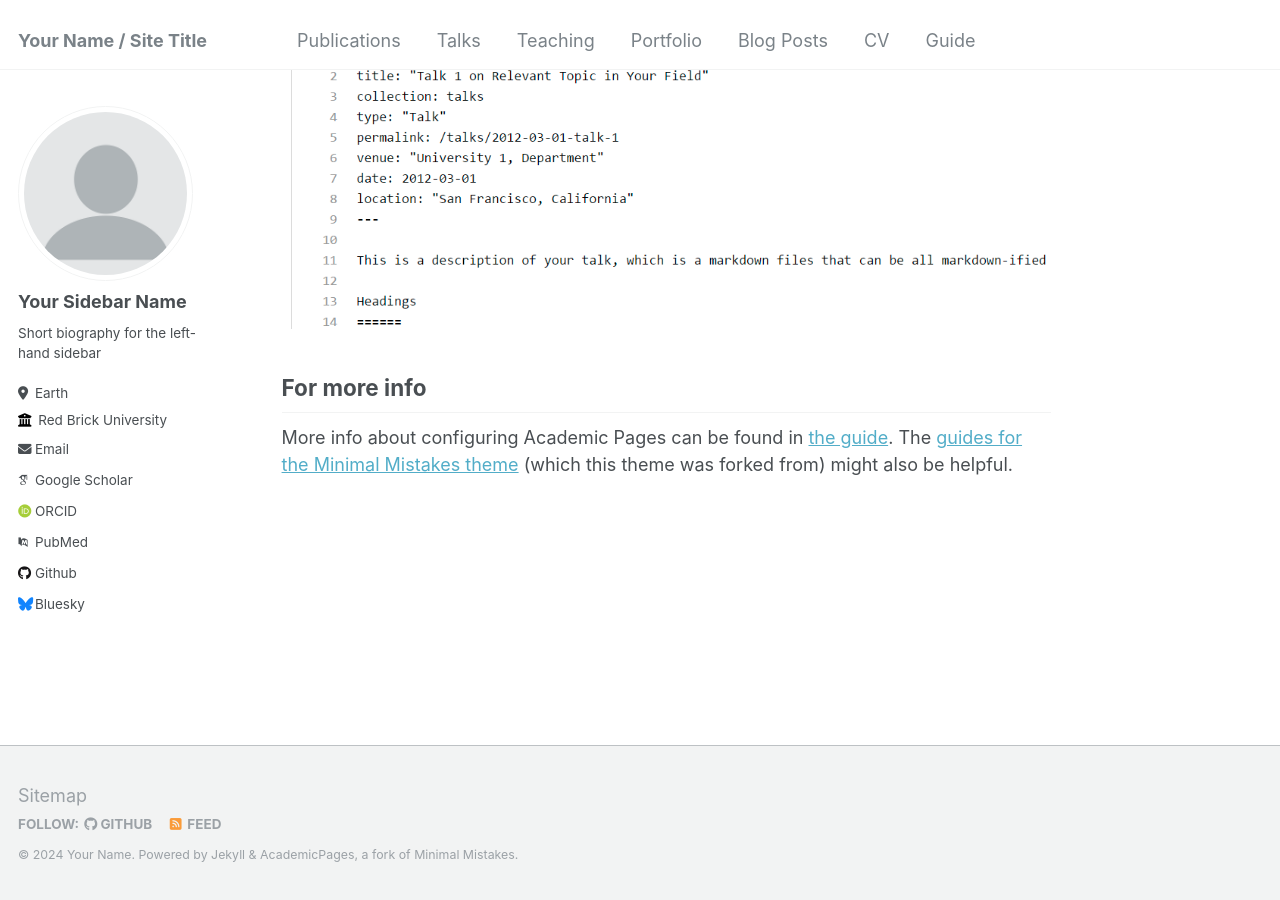
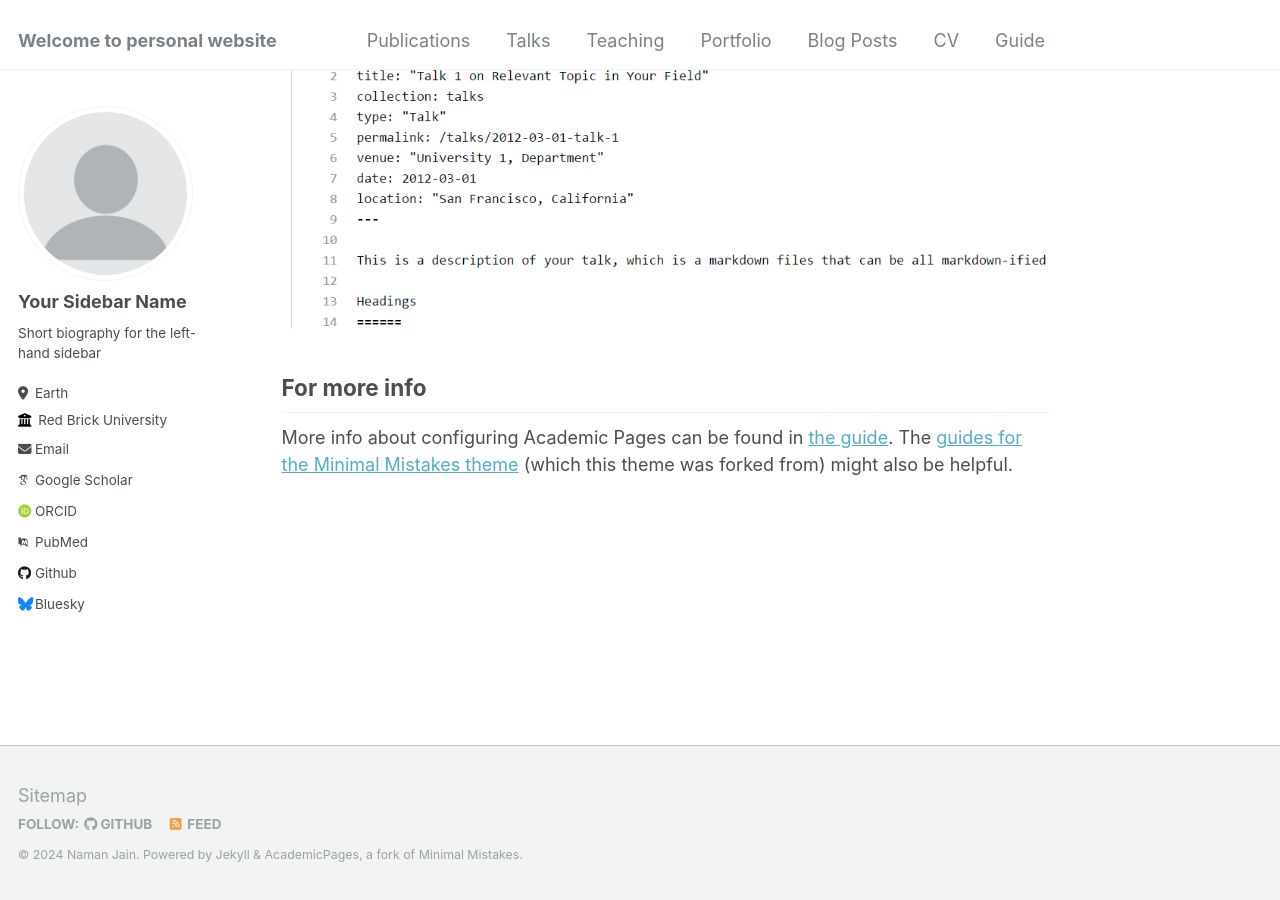
Before and after one commit to njainmpi/njainmpi.github.io, a Jekyll site: the page built from _pages/about.md, in a window 1280 px wide and 900 px high, scrolled down 2660 px. Built offline with Jekyll 4.4.1, drawn with Linux system fonts in a browser that asks for light colours; some web fonts are replaced.

Commit message:
Changes to config file

```diff
--- a/_config.yml
+++ b/_config.yml
@@ -8,9 +8,9 @@
 
 # Basic Site Settings
 locale                   : "en-US"
-title                    : "Your Name / Site Title"
+title                    : "Welcome to personal website"
 title_separator          : "-"
-name                     : &name "Your Name"
+name                     : &name "Naman Jain"
 description              : &description "personal description"
 url                      : https://academicpages.github.io # the base hostname & protocol for your site e.g. "https://mmistakes.github.io"
 baseurl                  : "" # the subpath of your site, e.g. "/blog"
```
